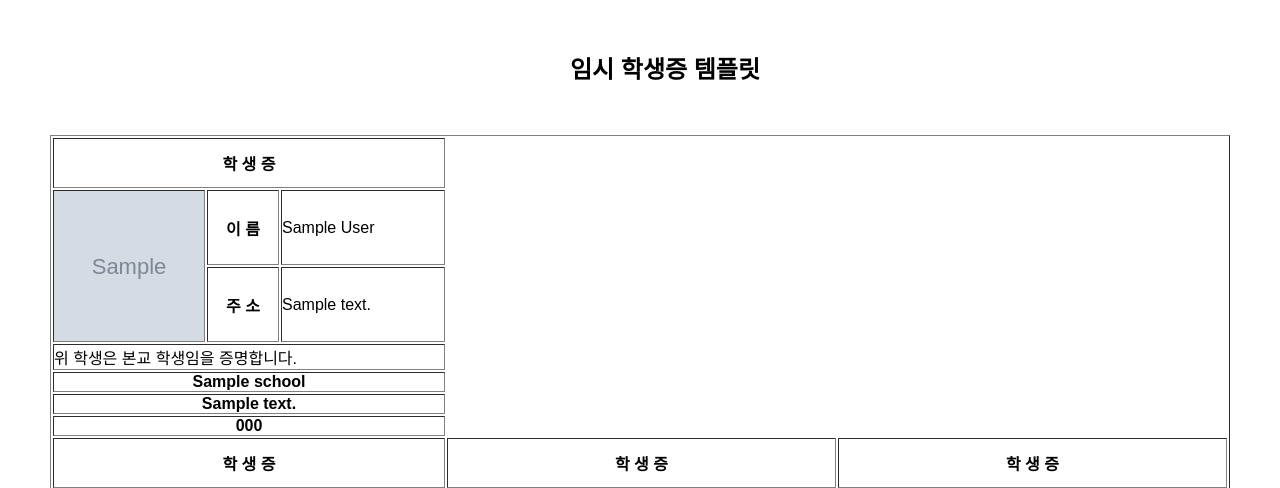
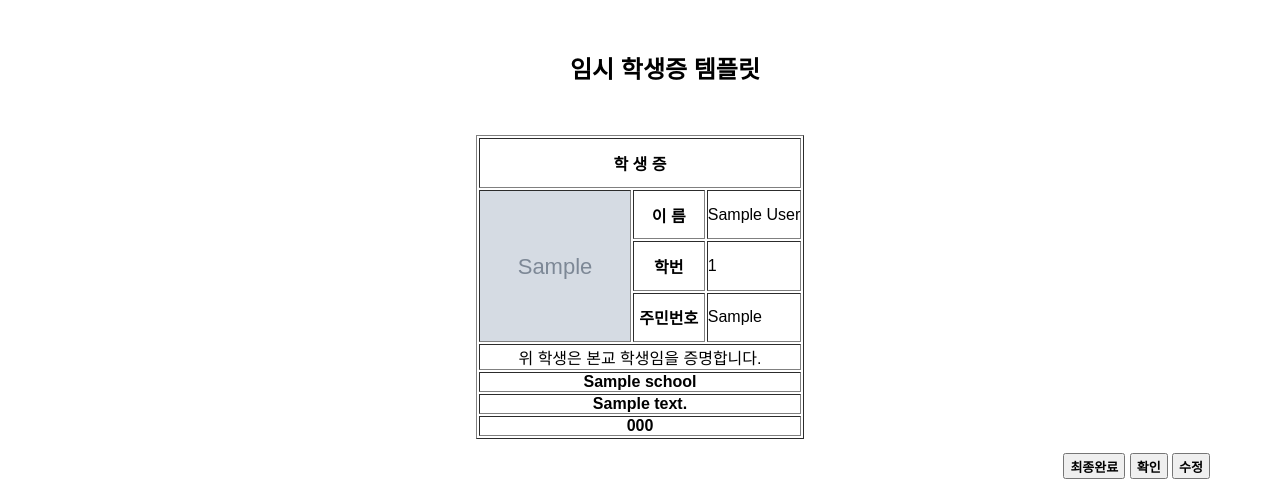
Before and after one commit to juyounyoung/idcard, a Django app: template idcard/templates/board_template.html in a window 1280 px wide. Shown: the top 488 px of the page. Run offline with Django 3.2, Linux system fonts and the light colour scheme; tables that the repository leaves empty hold one stand-in row (values such as "Sample post"); the template is opened without the code that fills it: values that come from a table or form of the project are taken from there, most other values are stand-ins (such as "Sample title", 1, 10 or a date in 2020); grey boxes marked "Sample" are stand-in pictures.

Commit message:
board_register.html 1) 반별 tab삭제 2) 수기등록 list에 "반" 영역 추가
board_template.html
1) 템플릿 학생 집주소 삭제
2) 템플릿 학생 주민번호 / 학번 영역 추가

```diff
--- a/board/urls.py
+++ b/board/urls.py
@@ -12,5 +12,5 @@ urlpatterns = [
     path('pw_edit', views.pw_edit, name='pw_edit'),
     path('board_final', views.board_final, name='board_final'),
 
-    # path('post/<int:post_id>', views.detail, name='detail')
+    #path('post/<int:post_id>', views.detail, name='detail')
 ]
--- a/idcard/static/css/board.css
+++ b/idcard/static/css/board.css
@@ -162,27 +162,38 @@ li{
     margin-left :20%;
     margin-top : 25px;
 }
+
+#info_img{
+	font-weight: bold;
+    font-size: 15px;
+    margin-left :20%;
+    margin-top : 25px;
+}
 /*수기 등록 영역*/
 #plus_area{
     padding-left: 78%;
 }
-#delete_btn{
-    margin-left:5px;
+.delete_btn{
+   margin-right:5px;
+    padding:0px 5px 0px 5px;
 }
 .inputname{
     width : 70px;
 }
 .inputid{
-    width : 100px;
+    width : 90px;
 }
 .inputrn{
+    width : 90px;
+}
+.inputgroup{
+    width : 20px;
+}
+.inputadd{
     width : 110px;
 }
-.inputadd{
-    width : 120px;
-}
 .inputpn{
-    width : 120px;
+    width : 100px;
 }
 
 .container{
@@ -256,12 +267,37 @@ img{
     height:150px;
 }
 /*board_template.html style*/
+#div_btn{
+ margin:5px 70px 10px 0px;
+}
 #final_btn{
     padding:1.5px 5px 1.5px 5px;
     margin-top:30px;
     font-size:13px;
     font-weight: bold;
 }
+#confirm_btn{
+    padding:1.5px 5px 1.5px 5px;
+    margin-top:30px;
+    font-size:13px;
+    font-weight: bold;
+}
+#save_btn{
+    padding:1.5px 5px 1.5px 5px;
+    margin-top:30px;
+    font-size:13px;
+    font-weight: bold;
+}
+
+#edit_btn{
+    padding:1.5px 5px 1.5px 5px;
+    margin-top:30px;
+    font-size:13px;
+    font-weight: bold;
+}
+
+
+
 #btn_area2{
     width : 900px;
     position: absolute;
--- a/idcard/templates/board_template.html
+++ b/idcard/templates/board_template.html
@@ -21,16 +21,20 @@
     </tr>
     <tr>
         {% if item.student_img %}
-        <td rowspan="2"><img src="/static/board/image/{{ item.student_img}}" alt=""></td>  <th width="70">이  름</th> <td>{{ item.student_name }}</td>
+        <td rowspan="3"><img src="/static/board/image/{{ item.student_img}}" alt=""></td>  <th width="70">이  름</th> <td>{{ item.student_name }}  </td>
         {% else %}
-        <td rowspan="2"><img src="/static/board/image/default.png" alt=""></td>  <th width="70">이  름</th> <td>{{ item.student_name }}</td>
+        <td rowspan="3"><img src="/static/board/image/default.png" alt=""></td>  <th width="70">이  름</th> <td>{{ item.student_name }} </td>
         {% endif %}
     </tr>
     <tr>
-        <th width="70">주  소</th><td>{{ item.detail_address }}</td>
+        <th width="70">학번</th><td>{{ item.student_ID }}</td>
+    </tr>
+
+    <tr>
+        <th width="70">주민번호</th><td>{{ item.student_rn}}</td>
     </tr>
     <tr>
-        <td colspan="3">위 학생은 본교 학생임을 증명합니다.</td>
+        <td colspan="3"><center>위 학생은 본교 학생임을 증명합니다.</center></td>
     </tr>
     <tr>
         <th colspan="3">{{ school.school_name }}</th>
@@ -42,46 +46,12 @@
         <th colspan="3">{{ school.school_tel }}</th>
     </tr>
     {% endfor %}
-    <tr>
-        <th height="50" colspan="3">학  생  증</th>
-        <th height="50" colspan="3">학  생  증</th>
-        <th height="50" colspan="3">학  생  증</th>
-    </tr>
-    <tr>
-        <td rowspan="2"><img src="{% static "one.png" %}" alt=""></td>  <th width="70">이  름</th> <td>김의진</td>
-        <td rowspan="2"><img src="{% static "two.png" %}" alt=""></td>  <th width="70">이  름</th> <td>김의진</td>
-        <td rowspan="2"><img src="{% static "three.png" %}" alt=""></td>  <th width="70">이  름</th> <td>김의진</td>
-    </tr>
-    <tr>
-        <th width="70">주  소</th><td>대전광역시 유성구 봉명동</td>
-        <th width="70">주  소</th><td>대전광역시 유성구 봉명동</td>
-        <th width="70">주  소</th><td>대전광역시 유성구 봉명동</td>
-    </tr>
-    <tr>
-        <td colspan="3">위 학생은 본교 학생임을 증명합니다.</td>
-        <td colspan="3">위 학생은 본교 학생임을 증명합니다.</td>
-        <td colspan="3">위 학생은 본교 학생임을 증명합니다.</td>
-    </tr>
-    <tr>
-        <th colspan="3">대 전 고 등 학 교</th>
-        <th colspan="3">대 전 고 등 학 교</th>
-        <th colspan="3">대 전 고 등 학 교</th>
-    </tr>
-    <tr>
-        <th colspan="3">대전광역시 유성구</th>
-        <th colspan="3">대전광역시 유성구</th>
-        <th colspan="3">대전광역시 유성구</th>
-    </tr>
-    <tr>
-        <th colspan="3">Tel.042-000-0000</th>
-        <th colspan="3">Tel.042-000-0000</th>
-        <th colspan="3">Tel.042-000-0000</th>
-    </tr>
+
 </table>
 </div>
 <!--<a href="/page/board/write.php"><button id="write_btn">글쓰기</button></a>-->
 <div style="position: relative;">
-<div style="position: absolute; right: 0px; bottom: 0px;">
+<div id = "div_btn" style="position: absolute; right: 0px; bottom: 0px;">
     {% if not final_yn %}
         <a href="/board_final?board_id={{ board_id }}"><button id="final_btn">최종완료</button></a>
     {% endif %}
@@ -94,5 +64,7 @@
     {% endif %}
 </div>
 </div>
+
+
 </body>
 </html>
--- a/idcard/templates/pw_edit.html
+++ b/idcard/templates/pw_edit.html
@@ -42,7 +42,7 @@
         </div>
         <small>
             <br>
-            최소 8개의 숫자와 문자 또는 특수기호를 입력해주세요.
+            최소 8개의 숫자와 문자를 입력해주세요.
             <br>
         </small>
 
```
Also changed, not shown: board/views.py (+14 -10 lines), idcard/settings.py (+2 -5 lines), idcard/templates/board_register.html (+12 -16 lines).
